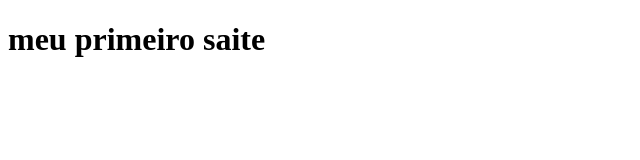
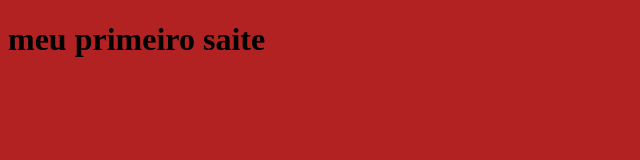
Before and after one commit to projangsouza/MeuPrimeiroSaite, a plain HTML site: page index.html in a window 1280 px wide. Shown: the whole page, without its empty margins (0-640 px from the left). Drawn offline with Linux system fonts and the light colour scheme.

Commit message:
cor de fundo

```diff
--- a/index.html
+++ b/index.html
@@ -5,6 +5,10 @@
     <meta http-equiv="X-UA-Compatible" content="IE=edge">
     <meta name="viewport" content="width=device-width, initial-scale=1.0">
     <title>jogos do sao paulofc</title>
+    <STYle>
+        body{
+            background-color: firebrick;}
+    </STYle>
 </head>
 <body>
     <h1>meu primeiro saite</h1>
```
